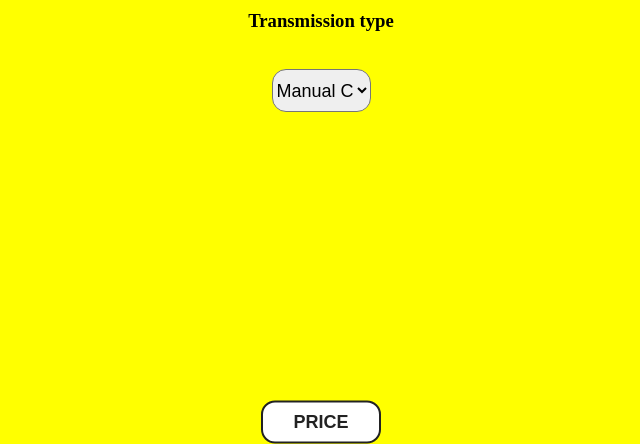
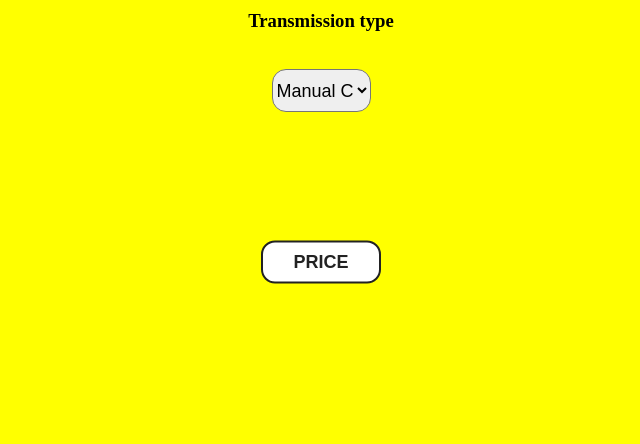
Before and after one commit to imbalram/minor_project, a Flask app: page / in a window 1280 px wide. Shown: the part 695-1139 px from the top of the page, without its empty margins (319-959 px from the left). After the commit the page ends 979 px from the top, so only its background shows below. Run offline with Flask 2, Linux system fonts and the light colour scheme; parts of the project's set-up code (start-up, migrations or seed data) failed here and were passed over.

Commit message:
Update index.html

```diff
--- a/templates/index.html
+++ b/templates/index.html
@@ -222,7 +222,7 @@ button {
   font-size:8px;
   border:2px solid #222;
   color:#222;
-  bottom: -45%;
+  bottom: -25%;
   text-transform:uppercase;
   font-weight:600;
   background:#fff;
```
